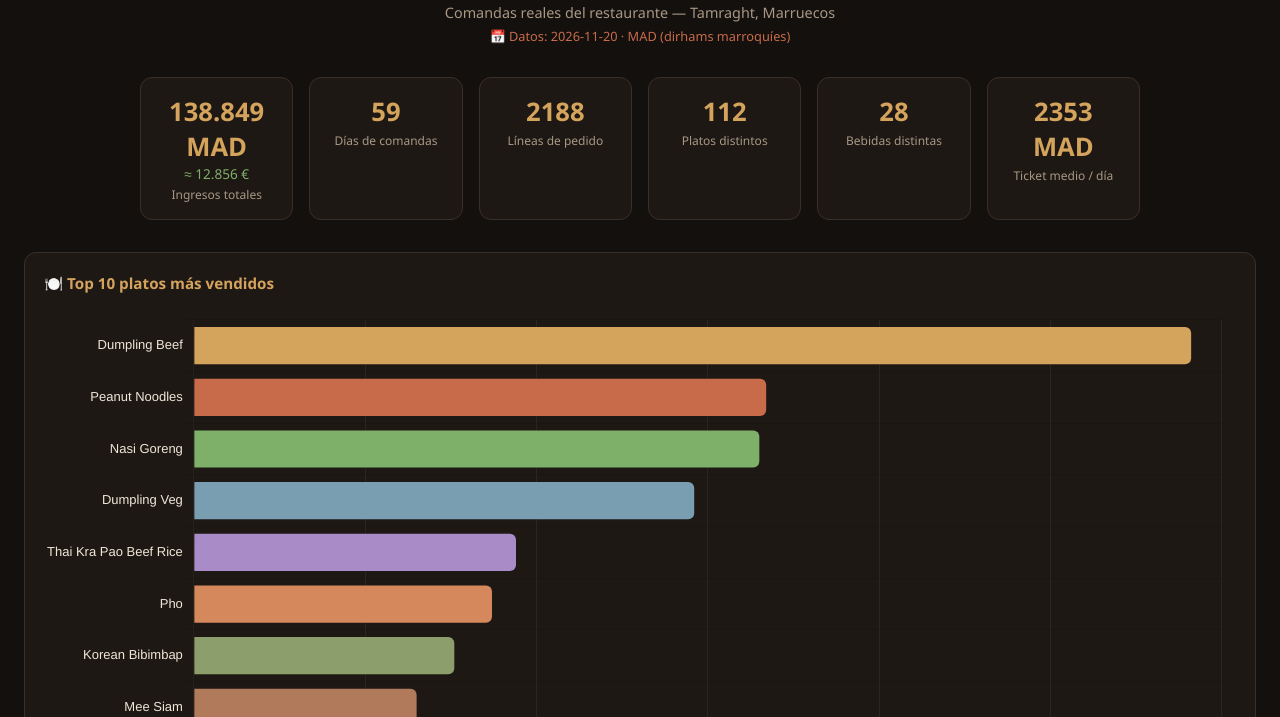
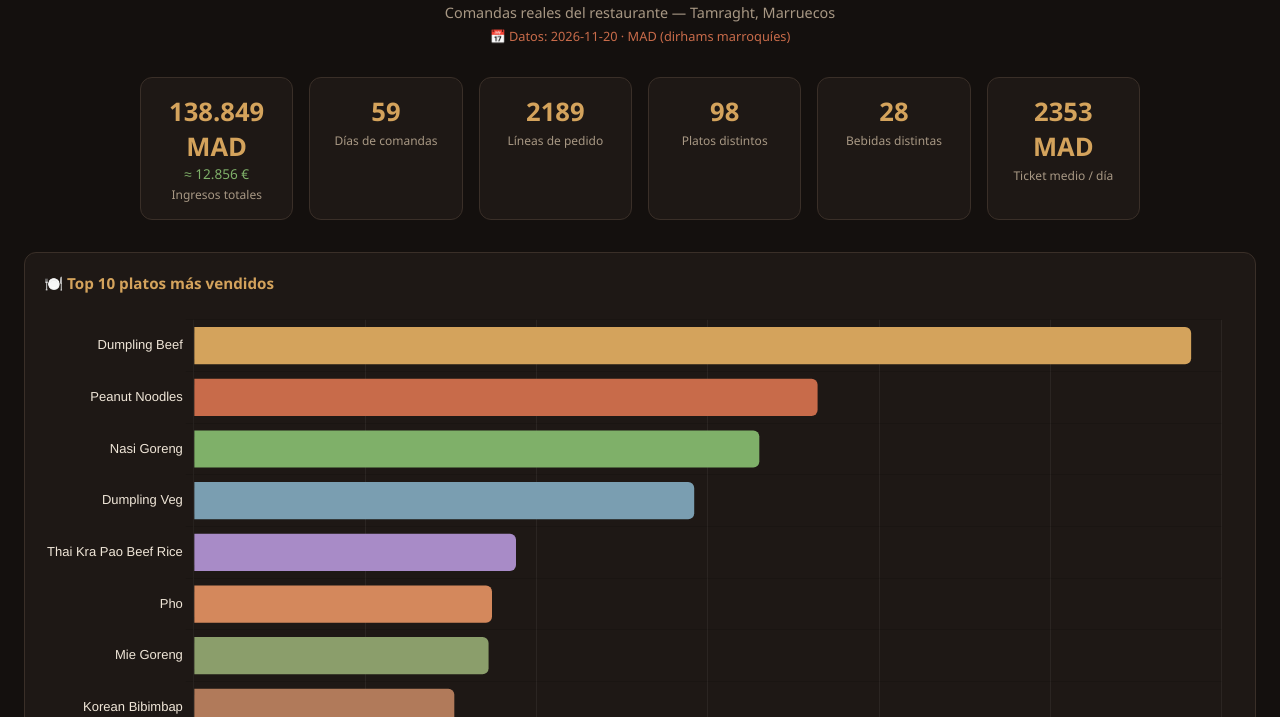
Before and after one commit to popifresco12/kinomori-sales, a plain HTML site: page index.html in a window 1280 px wide. Shown: the part 83-800 px from the top of the page. Drawn offline with Linux system fonts and the light colour scheme.

Commit message:
Kung Pao a arroces; plegadas variantes de Mie Goreng, Zhajiang, Pandan/Dandan y Peanut

```diff
--- a/data.json
+++ b/data.json
@@ -11,8 +11,8 @@
   "ingreso_mad": 138849.0,
   "ingreso_eur": 12856.39,
   "fotos": 59,
-  "lineas": 2188,
-  "platos_unicos": 112,
+  "lineas": 2189,
+  "platos_unicos": 98,
   "bebidas_unicas": 28
  },
  "fotos": [
@@ -443,9 +443,9 @@
   {
    "nombre": "Peanut Noodles",
    "tipo": "Plato",
-   "veces": 150,
-   "cantidad": 167,
-   "ingreso_mad": 10765,
+   "veces": 164,
+   "cantidad": 182,
+   "ingreso_mad": 11680,
    "precio_medio": 65,
    "categoria": "Fideos"
   },
@@ -486,6 +486,15 @@
    "categoria": "Fideos"
   },
   {
+   "nombre": "Mie Goreng",
+   "tipo": "Plato",
+   "veces": 76,
+   "cantidad": 86,
+   "ingreso_mad": 5995,
+   "precio_medio": 70,
+   "categoria": "Fideos"
+  },
+  {
    "nombre": "Korean Bibimbap",
    "tipo": "Plato",
    "veces": 71,
@@ -493,6 +502,15 @@
    "ingreso_mad": 5590,
    "precio_medio": 75,
    "categoria": "Arroz & Salteados"
+  },
+  {
+   "nombre": "Dandan Noodles",
+   "tipo": "Plato",
+   "veces": 62,
+   "cantidad": 74,
+   "ingreso_mad": 5190,
+   "precio_medio": 75,
+   "categoria": "Fideos"
   },
   {
    "nombre": "Mee Siam",
@@ -504,21 +522,12 @@
    "categoria": "Curries"
   },
   {
-   "nombre": "Dandan Noodles",
-   "tipo": "Plato",
-   "veces": 44,
-   "cantidad": 55,
-   "ingreso_mad": 3790,
-   "precio_medio": 75,
-   "categoria": "Fideos"
-  },
-  {
-   "nombre": "Mie Goreng",
-   "tipo": "Plato",
-   "veces": 48,
-   "cantidad": 53,
-   "ingreso_mad": 3600,
-   "precio_medio": 70,
+   "nombre": "Zhajiang Noodles",
+   "tipo": "Plato",
+   "veces": 46,
+   "cantidad": 51,
+   "ingreso_mad": 3605,
+   "precio_medio": 75,
    "categoria": "Fideos"
   },
   {
@@ -529,15 +538,6 @@
    "ingreso_mad": 3555,
    "precio_medio": 80,
    "categoria": "Otros"
-  },
-  {
-   "nombre": "Zhajiang Noodles",
-   "tipo": "Plato",
-   "veces": 38,
-   "cantidad": 42,
-   "ingreso_mad": 2910,
-   "precio_medio": 75,
-   "categoria": "Fideos"
   },
   {
    "nombre": "Kung Pao",
@@ -576,15 +576,6 @@
    "categoria": "Fideos"
   },
   {
-   "nombre": "Mie Goreng Chicken",
-   "tipo": "Plato",
-   "veces": 19,
-   "cantidad": 24,
-   "ingreso_mad": 1820,
-   "precio_medio": 75,
-   "categoria": "Fideos"
-  },
-  {
    "nombre": "Eggplant Lover",
    "tipo": "Plato",
    "veces": 20,
@@ -594,21 +585,30 @@
    "categoria": "Arroz & Salteados"
   },
   {
-   "nombre": "Pandan Noodles",
-   "tipo": "Plato",
-   "veces": 16,
-   "cantidad": 17,
-   "ingreso_mad": 1260,
-   "precio_medio": 75,
-   "categoria": "Fideos"
-  },
-  {
    "nombre": "Biang Biang Mian",
    "tipo": "Plato",
    "veces": 14,
    "cantidad": 16,
    "ingreso_mad": 1130,
    "precio_medio": 75,
+   "categoria": "Fideos"
+  },
+  {
+   "nombre": "Sichuan Noodles",
+   "tipo": "Plato",
+   "veces": 11,
+   "cantidad": 12,
+   "ingreso_mad": 745,
+   "precio_medio": 75,
+   "categoria": "Fideos"
+  },
+  {
+   "nombre": "Cold Noodles",
+   "tipo": "Plato",
+   "veces": 12,
+   "cantidad": 12,
+   "ingreso_mad": 695,
+   "precio_medio": 60,
    "categoria": "Fideos"
   }
  ],
@@ -717,9 +717,9 @@
   {
    "nombre": "Peanut Noodles",
    "tipo": "Plato",
-   "veces": 150,
-   "cantidad": 167,
-   "ingreso_mad": 10765,
+   "veces": 164,
+   "cantidad": 182,
+   "ingreso_mad": 11680,
    "precio_medio": 65,
    "categoria": "Fideos"
   },
@@ -760,6 +760,15 @@
    "categoria": "Fideos"
   },
   {
+   "nombre": "Mie Goreng",
+   "tipo": "Plato",
+   "veces": 76,
+   "cantidad": 86,
+   "ingreso_mad": 5995,
+   "precio_medio": 70,
+   "categoria": "Fideos"
+  },
+  {
    "nombre": "Korean Bibimbap",
    "tipo": "Plato",
    "veces": 71,
@@ -767,6 +776,15 @@
    "ingreso_mad": 5590,
    "precio_medio": 75,
    "categoria": "Arroz & Salteados"
+  },
+  {
+   "nombre": "Dandan Noodles",
+   "tipo": "Plato",
+   "veces": 62,
+   "cantidad": 74,
+   "ingreso_mad": 5190,
+   "precio_medio": 75,
+   "categoria": "Fideos"
   },
   {
    "nombre": "Mee Siam",
@@ -778,21 +796,12 @@
    "categoria": "Curries"
   },
   {
-   "nombre": "Dandan Noodles",
-   "tipo": "Plato",
-   "veces": 44,
-   "cantidad": 55,
-   "ingreso_mad": 3790,
-   "precio_medio": 75,
-   "categoria": "Fideos"
-  },
-  {
-   "nombre": "Mie Goreng",
-   "tipo": "Plato",
-   "veces": 48,
-   "cantidad": 53,
-   "ingreso_mad": 3600,
-   "precio_medio": 70,
+   "nombre": "Zhajiang Noodles",
+   "tipo": "Plato",
+   "veces": 46,
+   "cantidad": 51,
+   "ingreso_mad": 3605,
+   "precio_medio": 75,
    "categoria": "Fideos"
   },
   {
@@ -803,15 +812,6 @@
    "ingreso_mad": 3555,
    "precio_medio": 80,
    "categoria": "Otros"
-  },
-  {
-   "nombre": "Zhajiang Noodles",
-   "tipo": "Plato",
-   "veces": 38,
-   "cantidad": 42,
-   "ingreso_mad": 2910,
-   "precio_medio": 75,
-   "categoria": "Fideos"
   },
   {
    "nombre": "Kung Pao",
@@ -850,15 +850,6 @@
    "categoria": "Fideos"
   },
   {
-   "nombre": "Mie Goreng Chicken",
-   "tipo": "Plato",
-   "veces": 19,
-   "cantidad": 24,
-   "ingreso_mad": 1820,
-   "precio_medio": 75,
-   "categoria": "Fideos"
-  },
-  {
    "nombre": "Eggplant Lover",
    "tipo": "Plato",
    "veces": 20,
@@ -868,15 +859,6 @@
    "categoria": "Arroz & Salteados"
   },
   {
-   "nombre": "Pandan Noodles",
-   "tipo": "Plato",
-   "veces": 16,
-   "cantidad": 17,
-   "ingreso_mad": 1260,
-   "precio_medio": 75,
-   "categoria": "Fideos"
-  },
-  {
    "nombre": "Biang Biang Mian",
    "tipo": "Plato",
    "veces": 14,
@@ -967,15 +949,6 @@
    "categoria": "Fideos"
   },
   {
-   "nombre": "Beijing Zhajiang",
-   "tipo": "Plato",
-   "veces": 8,
-   "cantidad": 9,
-   "ingreso_mad": 695,
-   "precio_medio": 75,
-   "categoria": "Fideos"
-  },
-  {
    "nombre": "Salad",
    "tipo": "Plato",
    "veces": 7,
@@ -1039,15 +1012,6 @@
    "categoria": "Fideos"
   },
   {
-   "nombre": "Mie Goreng V",
-   "tipo": "Plato",
-   "veces": 5,
-   "cantidad": 5,
-   "ingreso_mad": 315,
-   "precio_medio": 65,
-   "categoria": "Fideos"
-  },
-  {
    "nombre": "Thai Green Curry Chicken",
    "tipo": "Plato",
    "veces": 5,
@@ -1084,30 +1048,12 @@
    "categoria": "Arroz & Salteados"
   },
   {
-   "nombre": "Peanut Sauce Tossed Noodles",
-   "tipo": "Plato",
-   "veces": 3,
-   "cantidad": 4,
-   "ingreso_mad": 260,
-   "precio_medio": 65,
-   "categoria": "Fideos"
-  },
-  {
    "nombre": "Thai Yum Som",
    "tipo": "Plato",
    "veces": 4,
    "cantidad": 4,
    "ingreso_mad": 300,
    "precio_medio": 75,
-   "categoria": "Fideos"
-  },
-  {
-   "nombre": "Peanut Noodles V",
-   "tipo": "Plato",
-   "veces": 4,
-   "cantidad": 4,
-   "ingreso_mad": 245,
-   "precio_medio": 60,
    "categoria": "Fideos"
   },
   {
@@ -1165,24 +1111,6 @@
    "categoria": "Dumplings"
   },
   {
-   "nombre": "Peanut Noodles Chicken",
-   "tipo": "Plato",
-   "veces": 3,
-   "cantidad": 3,
-   "ingreso_mad": 210,
-   "precio_medio": 70,
-   "categoria": "Fideos"
-  },
-  {
-   "nombre": "Mie Goreng Veggie",
-   "tipo": "Plato",
-   "veces": 3,
-   "cantidad": 3,
-   "ingreso_mad": 195,
-   "precio_medio": 65,
-   "categoria": "Fideos"
-  },
-  {
    "nombre": "Thai Yam Sen Mee",
    "tipo": "Plato",
    "veces": 3,
@@ -1444,15 +1372,6 @@
    "categoria": "Dumplings"
   },
   {
-   "nombre": "Tossed Peanut Sauce Veg",
-   "tipo": "Plato",
-   "veces": 1,
-   "cantidad": 1,
-   "ingreso_mad": 70,
-   "precio_medio": 70,
-   "categoria": "Fideos"
-  },
-  {
    "nombre": "Sichuan Mala Rice",
    "tipo": "Plato",
    "veces": 1,
@@ -1460,24 +1379,6 @@
    "ingreso_mad": 75,
    "precio_medio": 75,
    "categoria": "Arroz & Salteados"
-  },
-  {
-   "nombre": "Peanut Noodle TA",
-   "tipo": "Plato",
-   "veces": 1,
-   "cantidad": 1,
-   "ingreso_mad": 70,
-   "precio_medio": 70,
-   "categoria": "Fideos"
-  },
-  {
-   "nombre": "Peanut Noodle Ice",
-   "tipo": "Plato",
-   "veces": 1,
-   "cantidad": 1,
-   "ingreso_mad": 60,
-   "precio_medio": 60,
-   "categoria": "Fideos"
   },
   {
    "nombre": "Bibimbap",
@@ -1552,24 +1453,6 @@
    "categoria": "Otros"
   },
   {
-   "nombre": "DanDan",
-   "tipo": "Plato",
-   "veces": 1,
-   "cantidad": 1,
-   "ingreso_mad": 65,
-   "precio_medio": 65,
-   "categoria": "Fideos"
-  },
-  {
-   "nombre": "Sichuan DanDan",
-   "tipo": "Plato",
-   "veces": 1,
-   "cantidad": 1,
-   "ingreso_mad": 75,
-   "precio_medio": 75,
-   "categoria": "Fideos"
-  },
-  {
    "nombre": "cookie",
    "tipo": "Plato",
    "veces": 1,
@@ -1685,15 +1568,6 @@
    "ingreso_mad": 50,
    "precio_medio": 50,
    "categoria": "Otros"
-  },
-  {
-   "nombre": "Mie Goreng no peanut",
-   "tipo": "Plato",
-   "veces": 1,
-   "cantidad": 1,
-   "ingreso_mad": 65,
-   "precio_medio": 65,
-   "categoria": "Fideos"
   },
   {
    "nombre": "Won Ton",
@@ -2026,6 +1900,15 @@
    "categoria": "Otros"
   },
   {
+   "nombre": "Kung Pao",
+   "tipo": "Plato",
+   "veces": 39,
+   "cantidad": 41,
+   "ingreso_mad": 2955,
+   "precio_medio": 75,
+   "categoria": "Otros"
+  },
+  {
    "nombre": "Eggplant Lover",
    "tipo": "Plato",
    "veces": 20,
@@ -2042,6 +1925,15 @@
    "ingreso_mad": 70,
    "precio_medio": 70,
    "categoria": "Arroz & Salteados"
+  },
+  {
+   "nombre": "Kung Pao au",
+   "tipo": "Plato",
+   "veces": 2,
+   "cantidad": 2,
+   "ingreso_mad": 170,
+   "precio_medio": 85,
+   "categoria": "Otros"
   },
   {
    "nombre": "Rice Combo Thai/Disan",
@@ -2075,9 +1967,9 @@
   {
    "nombre": "Peanut Noodles",
    "tipo": "Plato",
-   "veces": 150,
-   "cantidad": 167,
-   "ingreso_mad": 10765,
+   "veces": 164,
+   "cantidad": 182,
+   "ingreso_mad": 11680,
    "precio_medio": 65,
    "categoria": "Fideos"
   },
@@ -2091,29 +1983,29 @@
    "categoria": "Fideos"
   },
   {
+   "nombre": "Mie Goreng",
+   "tipo": "Plato",
+   "veces": 76,
+   "cantidad": 86,
+   "ingreso_mad": 5995,
+   "precio_medio": 70,
+   "categoria": "Fideos"
+  },
+  {
    "nombre": "Dandan Noodles",
    "tipo": "Plato",
-   "veces": 44,
-   "cantidad": 55,
-   "ingreso_mad": 3790,
-   "precio_medio": 75,
-   "categoria": "Fideos"
-  },
-  {
-   "nombre": "Mie Goreng",
-   "tipo": "Plato",
-   "veces": 48,
-   "cantidad": 53,
-   "ingreso_mad": 3600,
-   "precio_medio": 70,
+   "veces": 62,
+   "cantidad": 74,
+   "ingreso_mad": 5190,
+   "precio_medio": 75,
    "categoria": "Fideos"
   },
   {
    "nombre": "Zhajiang Noodles",
    "tipo": "Plato",
-   "veces": 38,
-   "cantidad": 42,
-   "ingreso_mad": 2910,
+   "veces": 46,
+   "cantidad": 51,
+   "ingreso_mad": 3605,
    "precio_medio": 75,
    "categoria": "Fideos"
   },
@@ -2136,24 +2028,6 @@
    "categoria": "Fideos"
   },
   {
-   "nombre": "Mie Goreng Chicken",
-   "tipo": "Plato",
-   "veces": 19,
-   "cantidad": 24,
-   "ingreso_mad": 1820,
-   "precio_medio": 75,
-   "categoria": "Fideos"
-  },
-  {
-   "nombre": "Pandan Noodles",
-   "tipo": "Plato",
-   "veces": 16,
-   "cantidad": 17,
-   "ingreso_mad": 1260,
-   "precio_medio": 75,
-   "categoria": "Fideos"
-  },
-  {
    "nombre": "Biang Biang Mian",
    "tipo": "Plato",
    "veces": 14,
@@ -2190,15 +2064,6 @@
    "categoria": "Fideos"
   },
   {
-   "nombre": "Beijing Zhajiang",
-   "tipo": "Plato",
-   "veces": 8,
-   "cantidad": 9,
-   "ingreso_mad": 695,
-   "precio_medio": 75,
-   "categoria": "Fideos"
-  },
-  {
    "nombre": "Miso Dandan",
    "tipo": "Plato",
    "veces": 5,
@@ -2208,15 +2073,6 @@
    "categoria": "Fideos"
   },
   {
-   "nombre": "Mie Goreng V",
-   "tipo": "Plato",
-   "veces": 5,
-   "cantidad": 5,
-   "ingreso_mad": 315,
-   "precio_medio": 65,
-   "categoria": "Fideos"
-  },
-  {
    "nombre": "Beijing Noodles",
    "tipo": "Plato",
    "veces": 4,
@@ -2235,42 +2091,6 @@
    "categoria": "Fideos"
   },
   {
-   "nombre": "Peanut Sauce Tossed Noodles",
-   "tipo": "Plato",
-   "veces": 3,
-   "cantidad": 4,
-   "ingreso_mad": 260,
-   "precio_medio": 65,
-   "categoria": "Fideos"
-  },
-  {
-   "nombre": "Peanut Noodles V",
-   "tipo": "Plato",
-   "veces": 4,
-   "cantidad": 4,
-   "ingreso_mad": 245,
-   "precio_medio": 60,
-   "categoria": "Fideos"
-  },
-  {
-   "nombre": "Peanut Noodles Chicken",
-   "tipo": "Plato",
-   "veces": 3,
-   "cantidad": 3,
-   "ingreso_mad": 210,
-   "precio_medio": 70,
-   "categoria": "Fideos"
-  },
-  {
-   "nombre": "Mie Goreng Veggie",
-   "tipo": "Plato",
-   "veces": 3,
-   "cantidad": 3,
-   "ingreso_mad": 195,
-   "precio_medio": 65,
-   "categoria": "Fideos"
-  },
-  {
    "nombre": "Thai Yam Sen Mee",
    "tipo": "Plato",
    "veces": 3,
@@ -2298,7 +2118,16 @@
    "categoria": "Fideos"
   },
   {
-   "nombre": "Peanut Noodle TA",
+   "nombre": "Hakka Noodles",
+   "tipo": "Plato",
+   "veces": 1,
+   "cantidad": 1,
+   "ingreso_mad": 75,
+   "precio_medio": 75,
+   "categoria": "Fideos"
+  },
+  {
+   "nombre": "Thai Guay Teow",
    "tipo": "Plato",
    "veces": 1,
    "cantidad": 1,
@@ -2307,51 +2136,6 @@
    "categoria": "Fideos"
   },
   {
-   "nombre": "Peanut Noodle Ice",
-   "tipo": "Plato",
-   "veces": 1,
-   "cantidad": 1,
-   "ingreso_mad": 60,
-   "precio_medio": 60,
-   "categoria": "Fideos"
-  },
-  {
-   "nombre": "Hakka Noodles",
-   "tipo": "Plato",
-   "veces": 1,
-   "cantidad": 1,
-   "ingreso_mad": 75,
-   "precio_medio": 75,
-   "categoria": "Fideos"
-  },
-  {
-   "nombre": "Thai Guay Teow",
-   "tipo": "Plato",
-   "veces": 1,
-   "cantidad": 1,
-   "ingreso_mad": 70,
-   "precio_medio": 70,
-   "categoria": "Fideos"
-  },
-  {
-   "nombre": "DanDan",
-   "tipo": "Plato",
-   "veces": 1,
-   "cantidad": 1,
-   "ingreso_mad": 65,
-   "precio_medio": 65,
-   "categoria": "Fideos"
-  },
-  {
-   "nombre": "Sichuan DanDan",
-   "tipo": "Plato",
-   "veces": 1,
-   "cantidad": 1,
-   "ingreso_mad": 75,
-   "precio_medio": 75,
-   "categoria": "Fideos"
-  },
-  {
    "nombre": "Pho Udon",
    "tipo": "Plato",
    "veces": 1,
@@ -2377,35 +2161,6 @@
    "ingreso_mad": 80,
    "precio_medio": 80,
    "categoria": "Fideos"
-  },
-  {
-   "nombre": "Mie Goreng no peanut",
-   "tipo": "Plato",
-   "veces": 1,
-   "cantidad": 1,
-   "ingreso_mad": 65,
-   "precio_medio": 65,
-   "categoria": "Fideos"
-  }
- ],
- "rank_wok": [
-  {
-   "nombre": "Kung Pao",
-   "tipo": "Plato",
-   "veces": 39,
-   "cantidad": 41,
-   "ingreso_mad": 2955,
-   "precio_medio": 75,
-   "categoria": "Otros"
-  },
-  {
-   "nombre": "Kung Pao au",
-   "tipo": "Plato",
-   "veces": 2,
-   "cantidad": 2,
-   "ingreso_mad": 170,
-   "precio_medio": 85,
-   "categoria": "Otros"
   }
  ]
 }
--- a/index.html
+++ b/index.html
@@ -141,9 +141,6 @@
   </div>
   <div class="chart-card full">
     <h3>🥢 Salteados y wok</h3>
-    <table class="rank-table" id="tablaWok"></table>
-    <div class="note">Kung Pao no es arroz ni noodle: aquí tiene su sitio</div>
-  </div>
   <div class="chart-card full">
     <h3>🍜 Ranking completo de noodles</h3>
     <table class="rank-table" id="tablaNoodles"></table>
@@ -158,7 +155,7 @@
 
 <script>
 let topPlatos = [], topBebidas = [], fotos = [], totales = {}, meta = {};
-let rankArroz = [], rankNoodles = [], rankWok = [];
+let rankArroz = [], rankNoodles = [];
 
 function fmtMAD(v) { return Math.round(v).toLocaleString('es-ES') + ' MAD'; }
 function fmtEUR(v) { return '≈ ' + Math.round(v).toLocaleString('es-ES') + ' €'; }
@@ -185,7 +182,7 @@ function tabla(cont, arr, etiqueta) {
     }).join('') + '</tbody>';
 }
 
-function renderTablas() { tabla('tablaArroz', rankArroz, 'Arroz'); tabla('tablaNoodles', rankNoodles, 'Noodles'); tabla('tablaWok', rankWok, 'Plato'); }
+function renderTablas() { tabla('tablaArroz', rankArroz, 'Arroz'); tabla('tablaNoodles', rankNoodles, 'Noodles'); }
 
 function renderStats() {
   const grid = document.getElementById('statsGrid');
@@ -334,7 +331,6 @@ function chartCategorias() {
 
     rankArroz = d.rank_arroz || [];
     rankNoodles = d.rank_noodles || [];
-    rankWok = d.rank_wok || [];
     renderStats();
     renderTablas();
     chartTopPlatos();
```
